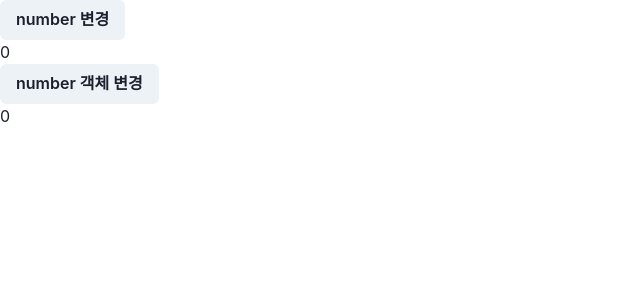
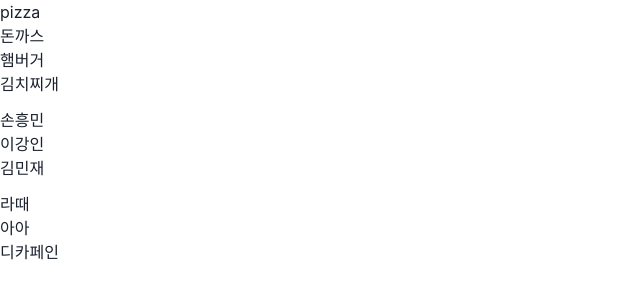
Before and after one commit to amz940/react20231031, a React (Create React App) app: page / in a window 1280 px wide. Shown: the top 300 px of the page, without its empty margins (0-640 px from the left). Built offline with nearby package versions, Linux system fonts and the light colour scheme.

Commit message:
배열을 jsx에서 사용 하기

```diff
--- a/src/App.js
+++ b/src/App.js
@@ -1,34 +1,38 @@
-import { useState } from "react";
-import { Box, Button, Text } from "@chakra-ui/react";
+import React from "react";
+import { Box, List, ListItem } from "@chakra-ui/react";
 
 function App(props) {
-  // set ... 메소드로 상태 변경 할 수 있다
-  // 상태가 같은 지 아닌 지 판단해서 re-render 결정한다
+  const arr = ["pizza", "돈까스", "햄버거", "김치찌개"];
+  const arr2 = ["손흥민", "이강인", "김민재"];
+  const arr3 = ["라때", "아아", "디카페인"];
 
-  const [number, setNumber] = useState(0);
-  const [numberObject, setNumberObject] = useState({ number: 0 });
-
-  function handleNumberObjectChange() {
-    // 틀린 코드 참조값을 들고 오는거기 때문에 틀리다
-    // numberObject.number = numberObject.number + 1;
-    // setNumberObject(numberObject);
-
-    // 객체를 사용 할려면 새 객체를 복사해서 사용해야함
-    // boolean, number ,string을 제외한 나머지 property를 사용할 때는 복사해서 사용
-    const newNumberObject = { ...numberObject };
-    newNumberObject.number = newNumberObject.number + 1;
-    setNumberObject(newNumberObject);
-  }
+  const Items = arr.map((item) => <ListItem>{item}</ListItem>);
+  // let map = arr2.map((abc) => <ListItem>{abc}</ListItem>);
 
   return (
     <div>
-      <Box>
-        <Button onClick={() => setNumber(number + 1)}>number 변경</Button>
-        <Text>{number}</Text>
+      <Box mb={3}>
+        {/*<List>*/}
+        {/*  <ListItem{arr[0]}></ListItem>*/}
+        {/*  <ListItem{arr[1]}></ListItem>*/}
+        {/*  <ListItem{arr[2]}></ListItem>*/}
+        {/*  <ListItem{arr[3]}></ListItem>*/}
+        {/*</List>*/}
+        <List>{Items}</List>
       </Box>
-      <Box>
-        <Button onClick={handleNumberObjectChange}>number 객체 변경</Button>
-        <Text>{numberObject.number}</Text>
+      <Box mb={3}>
+        <List>
+          {arr2.map((abc) => (
+            <ListItem>{abc}</ListItem>
+          ))}
+        </List>
+      </Box>
+      <Box mb={3}>
+        <List>
+          {arr3.map((e) => (
+            <ListItem>{e}</ListItem>
+          ))}
+        </List>
       </Box>
     </div>
   );
```
